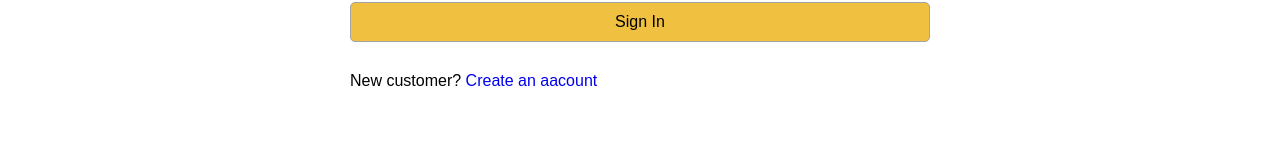
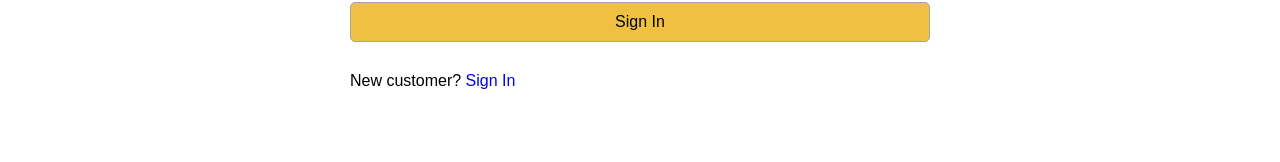
Before and after one commit to fjcasti1/amazonas, a React (Create React App) app in the folder client/: page /login in a window 1280 px wide. Shown: the part 339-501 px from the top of the page. Built offline with nearby package versions, Linux system fonts and the light colour scheme; the HTML template or start-up script is replaced by a standard one.

Commit message:
Fix link to register page

```diff
--- a/client/src/pages/LoginPage.jsx
+++ b/client/src/pages/LoginPage.jsx
@@ -65,7 +65,7 @@ const LoginPage = ({ history, location }) => {
         <div>
           <label />
           <div>
-            New customer? {'  '} <Link to='/register'>Create an aacount</Link>
+            New customer? <Link to={`/register?redirect=${redirect}`}>Sign In</Link>
           </div>
         </div>
       </form>
```
